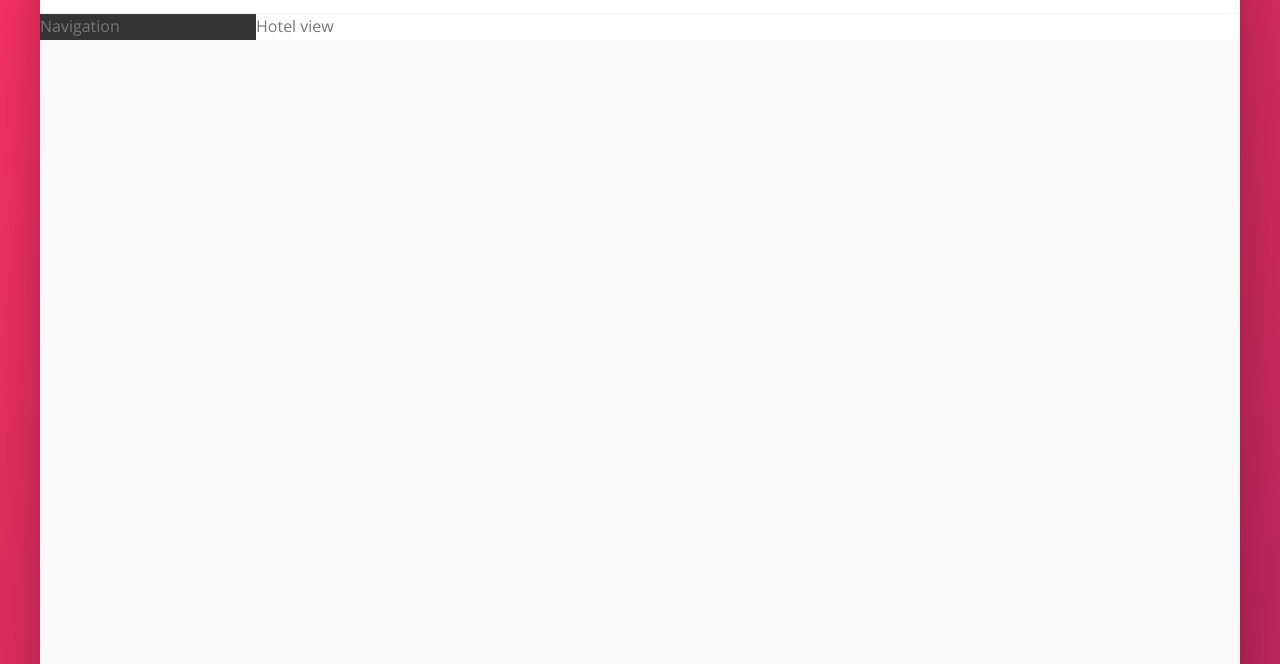
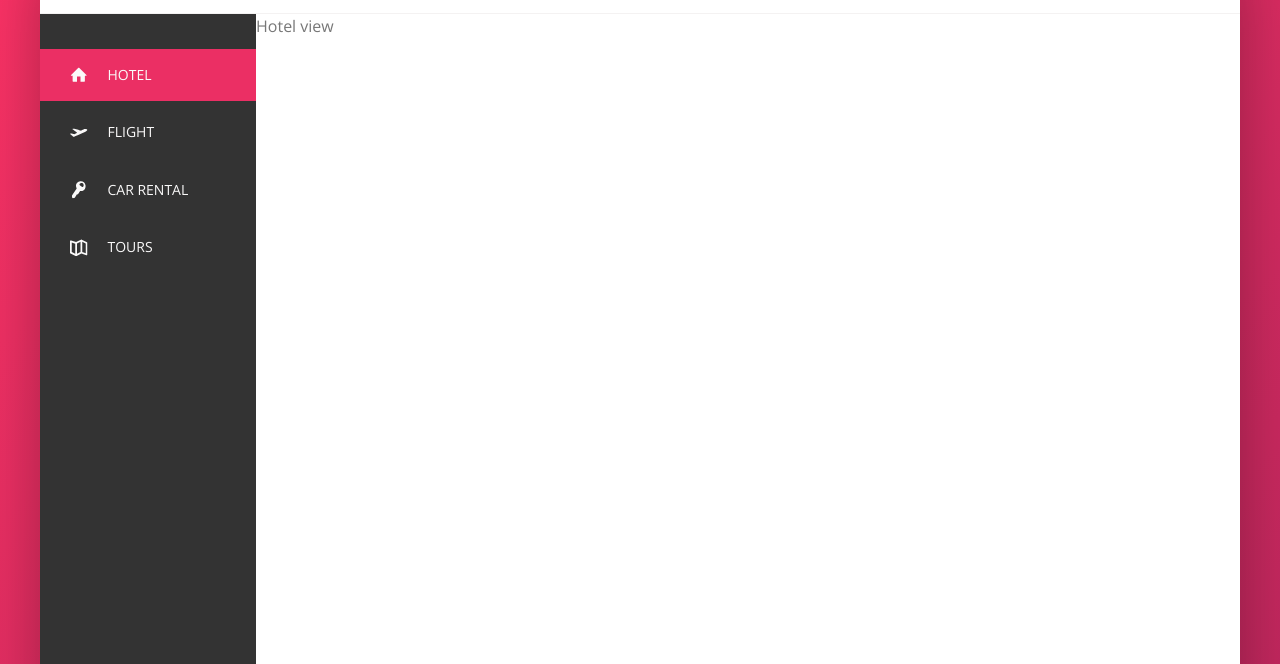
Before and after one commit to for-alisia/hotelPage, a website: page src/index.html in a window 1280 px wide. Shown: the part 136-800 px from the top of the page. Drawn offline with nearby package versions, Linux system fonts and the light colour scheme; files that its build step writes are made by us from their sources.

Commit message:
Finished side-navigation layout

```diff
--- a/src/index.html
+++ b/src/index.html
@@ -60,7 +60,54 @@
             </header>
             <div class="content">
                 <nav class="sidebar">
-                    Navigation
+                    <ul class="side-nav">
+                        <li class="side-nav__item side-nav__item--active">
+                            <a href="#" class="side-nav__link">
+                                <svg class="side-nav__icon">
+                                    <use
+                                        xlink:href="img/sprite.svg#icon-home"
+                                    ></use>
+                                    <span>Hotel</span>
+                                </svg>
+                            </a>
+                        </li>
+
+                        <li class="side-nav__item">
+                            <a href="#" class="side-nav__link">
+                                <svg class="side-nav__icon">
+                                    <use
+                                        xlink:href="img/sprite.svg#icon-aircraft-take-off"
+                                    ></use>
+                                    <span>Flight</span>
+                                </svg>
+                            </a>
+                        </li>
+
+                        <li class="side-nav__item">
+                            <a href="#" class="side-nav__link">
+                                <svg class="side-nav__icon">
+                                    <use
+                                        xlink:href="img/sprite.svg#icon-key"
+                                    ></use>
+                                    <span>Car rental</span>
+                                </svg>
+                            </a>
+                        </li>
+
+                        <li class="side-nav__item">
+                            <a href="#" class="side-nav__link">
+                                <svg class="side-nav__icon">
+                                    <use
+                                        xlink:href="img/sprite.svg#icon-map"
+                                    ></use>
+                                    <span>Tours</span>
+                                </svg>
+                            </a>
+                        </li>
+                    </ul>
+                    <div class="legal">
+                        &copy; 2020 by Elena Romanova. All rights reserved.
+                    </div>
                 </nav>
                 <main class="hotel-view">
                     Hotel view
--- /dev/null
+++ b/src/sass/components/_side-navigation.scss
@@ -0,0 +1,71 @@
+///////////////////////////
+///Side Navigation Styles here
+
+.side-nav {
+    font-size: 1.4rem;
+    list-style: none;
+    margin-top: 3.5rem;
+
+    &__item {
+        position: relative;
+
+        &:not(:last-child) {
+            margin-bottom: 0.5rem;
+        }
+    }
+
+    &__item::before {
+        content: '';
+        position: absolute;
+        top: 0;
+        left: 0;
+        height: 100%;
+        width: 3px;
+        background-color: var(--primary);
+        transform: scaleY(0);
+        transition: transform 0.2s ease-out,
+            width 0.4s cubic-bezier(1, 0, 0, 1) 0.2s, background-color 0.1s;
+    }
+
+    &__item:hover::before,
+    &__item--active::before {
+        transform: scaleY(1);
+        width: 100%;
+    }
+
+    &__item:active::before {
+        background-color: var(--primary-light);
+    }
+
+    &__link:link,
+    &__link:visited {
+        color: var(--grey-light-1);
+        text-decoration: none;
+        text-transform: uppercase;
+        display: block;
+
+        padding: 1.5rem 3rem;
+
+        display: flex;
+        align-items: center;
+
+        z-index: 10;
+        position: relative;
+    }
+
+    &__icon {
+        width: 1.75rem;
+        height: 1.75rem;
+
+        margin-right: 2rem;
+        fill: currentColor;
+    }
+}
+
+.legal {
+    font-size: 1.2rem;
+    text-align: center;
+    color: var(--grey-light-4);
+
+    padding: 2.5rem;
+}
--- a/src/sass/layout/_layout.scss
+++ b/src/sass/layout/_layout.scss
@@ -1,8 +1,12 @@
+body {
+    padding: 8rem 0;
+}
+
 .container {
     max-width: 120rem;
     min-height: 80rem;
 
-    margin: 8rem auto;
+    margin: 0 auto;
 
     background-color: var(--grey-light-1);
     box-shadow: var(--shadow-dark);
@@ -32,10 +36,17 @@
     background-color: var(--grey-dark-1);
 
     flex: 0 0 18%;
+
+    display: flex;
+    flex-direction: column;
+    justify-content: space-between;
 }
 
 .hotel-view {
     background-color: #fff;
 
+    //Test
+    height: 80rem;
+
     flex: 1;
 }
--- a/src/sass/main.scss
+++ b/src/sass/main.scss
@@ -9,3 +9,4 @@
 @import './layout/layout';
 @import './components/search';
 @import './components/user-nav';
+@import './components/side-navigation';
```
Also changed, not shown: build/css/main.css, build/index.html.
